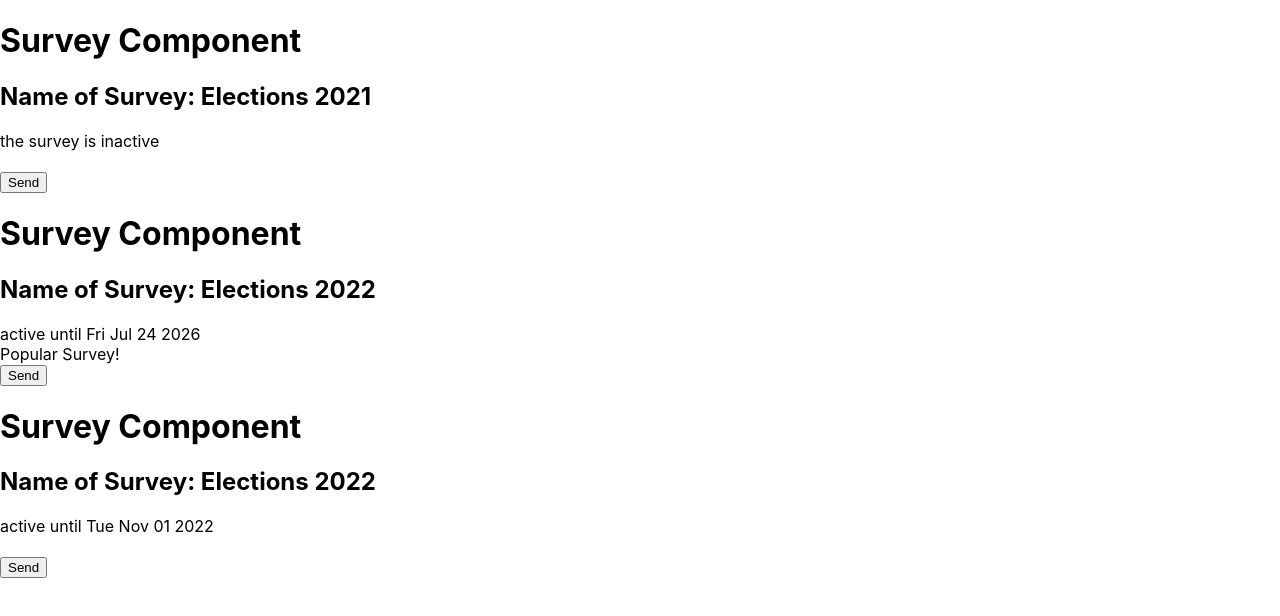
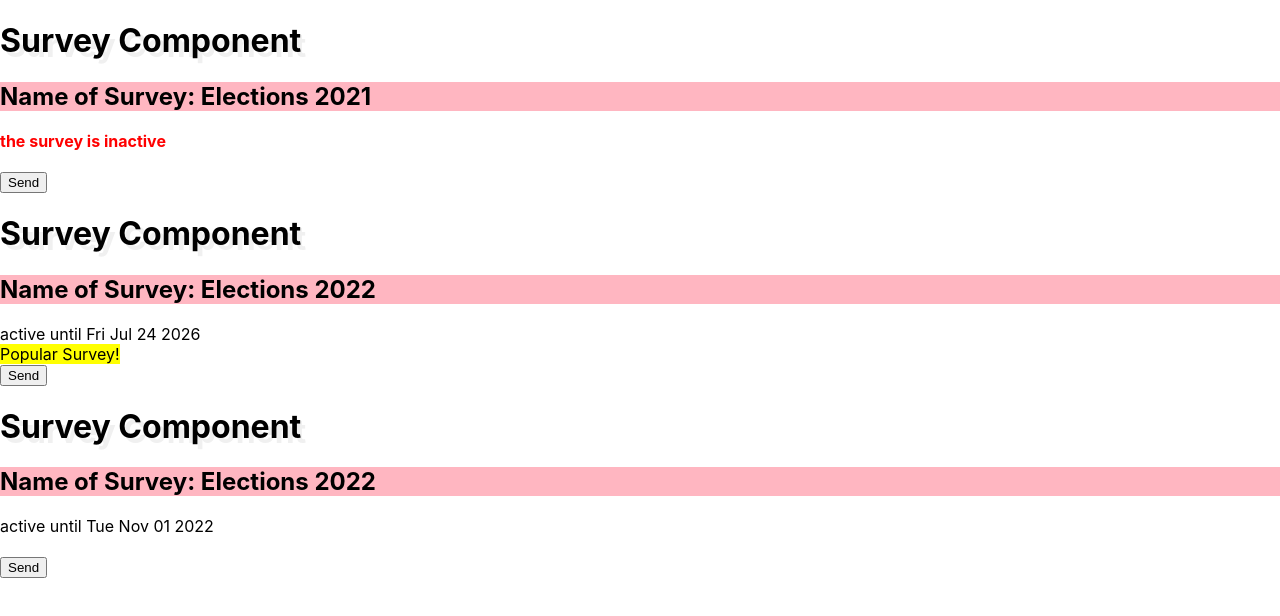
Before and after one commit to MiriamHavlin/react-course, a React (Create React App) app in the folder react-course/: page / in a window 1280 px wide. Shown: the top 616 px of the page. Built offline with nearby package versions, Linux system fonts and the light colour scheme.

Commit message:
4 - Class Component + Styling

```diff
--- /dev/null
+++ b/react-course/src/components/Survey.css
@@ -0,0 +1,7 @@
+h1 {
+    text-shadow: 5px 5px #f0f0f0;
+}
+
+.nice {
+    background-color: lightpink;
+}
--- a/react-course/src/components/Survey.js
+++ b/react-course/src/components/Survey.js
@@ -1,16 +1,17 @@
+import './Survey.css';
+
 function Survey(props) {
     const { name, lastDate, answers } = props;
-
+    const inactiveStyle = { color: 'red', fontWeight: 750 }
     return (
         <div>
             <h1>Survey Component</h1>
-            <h2>Name of Survey: {name}</h2>
+            <h2 className='nice' >Name of Survey: {name}</h2>
             {lastDate >= new Date() ?
                 <span>active until {lastDate.toDateString()}</span> :
-                <span>the survey is inactive</span>}
+                <span style={inactiveStyle}>the survey is inactive</span>}
             <br />
-            {answers >= 3000 && <span>Popular Survey!</span>}
-
+            {answers >= 3000 && <span style={{backgroundColor:"yellow"}}>Popular Survey!</span>}
             <br />
             <button onClick={(e) => console.log('Thank You!!!')}>Send</button>
         </div>
```
Also changed, not shown: react-course/src/components/SurveyClass.js (added, +18 -0 lines).
